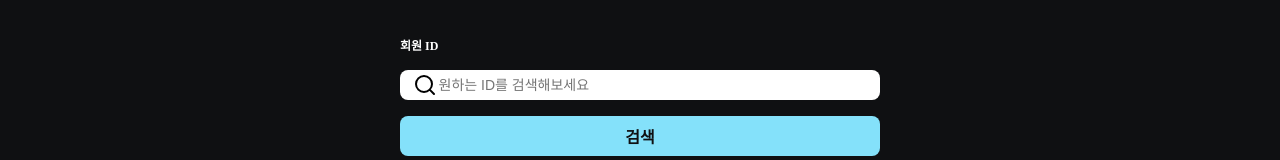
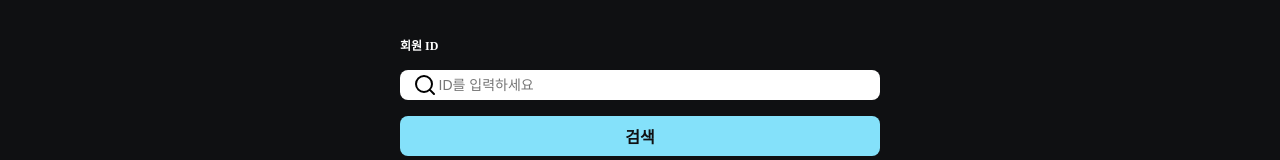
Before and after one commit to 38-lets-sopt-web/DagyeongHan, a React (Vite) app in the folder week4/homework/member-admin/: page /mypage/checkmembers in a window 1280 px wide. Shown: the part 198-358 px from the top of the page. Built offline with nearby package versions, Linux system fonts and the light colour scheme.

Commit message:
fix: 회원 조회 id 입력창 placeholder 수정

```diff
--- a/week4/homework/member-admin/src/components/mypage/CheckMembers.tsx
+++ b/week4/homework/member-admin/src/components/mypage/CheckMembers.tsx
@@ -20,7 +20,7 @@ export default function CheckMembers() {
 
       <section css={fieldStyle}>
         <span css={labelStyle}>회원 ID</span>
-        <Input placeholder="원하는 ID를 검색해보세요" hasSearchIcon />
+        <Input placeholder="ID를 입력하세요" hasSearchIcon />
         <Button buttonText="검색" />
       </section>
 
```
